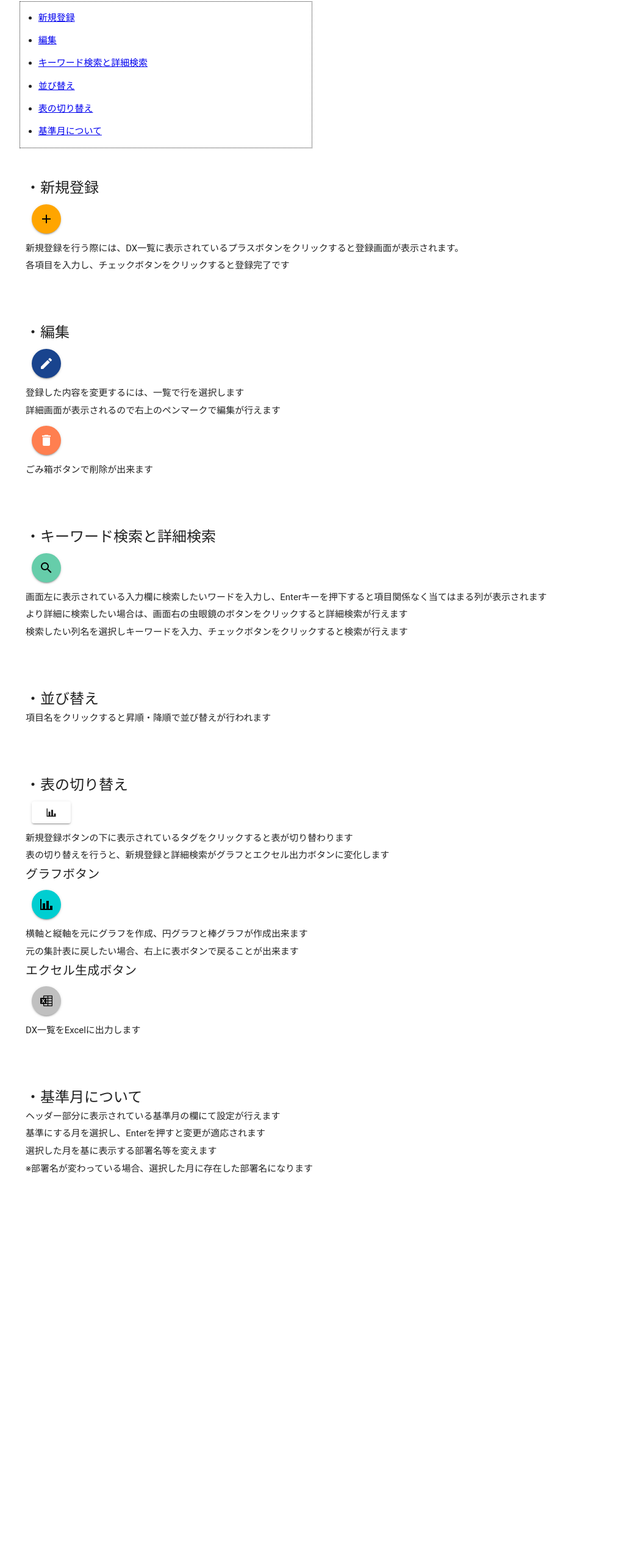
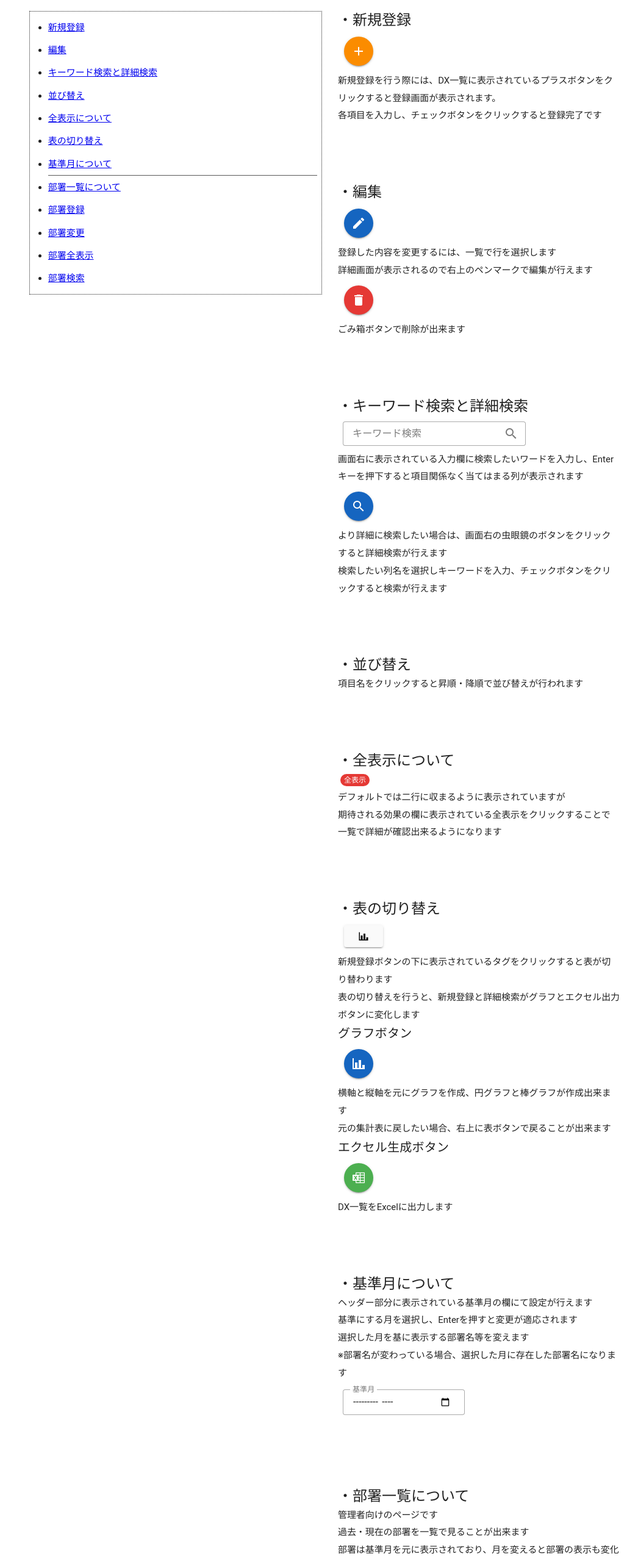
Before and after one commit to koreriku/dx-management-app, a Vue app: page /manual in a window 1280 px wide. Shown: the part 123-2684 px from the top of the page at 61% size, without its empty margins (108-1154 px from the left). Built offline with nearby package versions, Linux system fonts and the light colour scheme.

Commit message:
manual変更

```diff
--- a/src/components/manual.vue
+++ b/src/components/manual.vue
@@ -1,9 +1,4 @@
 <template>
-  <head>
-    <meta charset="UTF-8" />
-    <title>DX管理ソフトマニュアル</title>
-  </head>
-  <body>
   <div align="center">
     <h1
       style="background-color: #4169e1; color: #fff; margin-bottom: 20px"
@@ -14,20 +9,31 @@
   </div>
 
   <div class="wrapper">
-      <div style="margin-bottom: 50px">
+    <v-row justify="center" width="1000">
+      <v-col class="list" lg="6" md="12" xs="12" sm="12">
         <ul style="width: 30rem">
           <li><a href="#new">新規登録</a></li>
           <li><a href="#edit">編集</a></li>
           <li><a href="#keyword">キーワード検索と詳細検索</a></li>
           <li><a href="#sort">並び替え</a></li>
+          <li><a href="#display">全表示について</a></li>
           <li><a href="#table">表の切り替え</a></li>
           <li><a href="#month">基準月について</a></li>
+
+          <v-divider class="border-opacity-75"></v-divider>
+
+          <li><a href="#department">部署一覧について</a></li>
+          <li><a href="#newD">部署登録</a></li>
+          <li><a href="#editD">部署変更</a></li>
+          <li><a href="displayD">部署全表示</a></li>
+          <li><a href="searchD">部署検索</a></li>
         </ul>
-      </div>
+      </v-col>
 
+      <v-col lg="6" md="12" xs="12" sm="12">
         <div class="margin">
-        <p class="text-h5" id="new">・新規登録</p>
-        <v-btn color="#ffa500" icon class="icon">
+          <a class="text-h5 anchor" id="new">・新規登録</a>
+          <v-btn color="yellow" icon class="icon">
             <v-icon>mdi-plus</v-icon>
             <v-tooltip activator="parent" location="right"
               >新規登録(サンプル)</v-tooltip
@@ -40,8 +46,8 @@
         </div>
 
         <div class="margin">
-        <p class="text-h5" id="edit">・編集</p>
-        <v-btn color="#19448e" icon class="icon">
+          <a class="text-h5 anchor" id="edit">・編集</a>
+          <v-btn color="primary" icon class="icon">
             <v-icon color="#fff">mdi-pencil</v-icon>
             <v-tooltip activator="parent" location="right"
               >編集(サンプル)</v-tooltip
@@ -49,7 +55,7 @@
           </v-btn>
           <p>登録した内容を変更するには、一覧で行を選択します</p>
           <p>詳細画面が表示されるので右上のペンマークで編集が行えます</p>
-        <v-btn color="#ff7f50" icon class="icon">
+          <v-btn color="red" icon class="icon">
             <v-icon>mdi-delete</v-icon>
             <v-tooltip activator="parent" location="right"
               >削除(サンプル)</v-tooltip
@@ -59,16 +65,27 @@
         </div>
 
         <div class="margin">
-        <p class="text-h5" id="keyword">・キーワード検索と詳細検索</p>
-        <v-btn color="#66cdaa" icon class="icon">
+          <a class="text-h5 anchor" id="keyword">・キーワード検索と詳細検索</a>
+
+          <v-text-field
+            label="キーワード検索"
+            variant="outlined"
+            density="compact"
+            class="mx-2 my-2"
+            append-inner-icon="mdi-magnify"
+            hide-details="auto"
+            style="width: 300px"
+          ></v-text-field>
+          <p>
+            画面右に表示されている入力欄に検索したいワードを入力し、Enterキーを押下すると項目関係なく当てはまる列が表示されます
+          </p>
+
+          <v-btn color="primary" icon class="icon">
             <v-icon>mdi-magnify</v-icon>
             <v-tooltip activator="parent" location="right"
               >詳細検索(サンプル)</v-tooltip
             >
           </v-btn>
-        <p>
-          画面左に表示されている入力欄に検索したいワードを入力し、Enterキーを押下すると項目関係なく当てはまる列が表示されます
-        </p>
           <p>
             より詳細に検索したい場合は、画面右の虫眼鏡のボタンをクリックすると詳細検索が行えます
           </p>
@@ -78,14 +95,22 @@
         </div>
 
         <div class="margin">
-        <p class="text-h5" id="sort">・並び替え</p>
+          <a class="text-h5 anchor" id="sort">・並び替え</a>
           <p>項目名をクリックすると昇順・降順で並び替えが行われます</p>
           <p></p>
         </div>
 
         <div class="margin">
+          <a class="text-h5 anchor" id="display">・全表示について</a>
+          <v-badge color="red" content="全表示" class="mr-2" inline></v-badge>
+          <p>デフォルトでは二行に収まるように表示されていますが</p>
+          <p>期待される効果の欄に表示されている全表示をクリックすることで</p>
+          <p>一覧で詳細が確認出来るようになります</p>
+        </div>
+
+        <div class="margin">
           <p class="text-h5" id="table">・表の切り替え</p>
-        <v-btn class="icon">
+          <v-btn class="icon" color="gray">
             <v-icon>mdi-chart-bar</v-icon>
           </v-btn>
           <p>
@@ -95,7 +120,7 @@
             表の切り替えを行うと、新規登録と詳細検索がグラフとエクセル出力ボタンに変化します
           </p>
           <p class="text-h6">グラフボタン</p>
-        <v-btn color="#00ced1" icon class="icon">
+          <v-btn color="primary" icon class="icon">
             <v-icon>mdi-chart-bar</v-icon>
             <v-tooltip activator="parent" location="right"
               >グラフ作成(サンプル)</v-tooltip
@@ -104,7 +129,7 @@
           <p>横軸と縦軸を元にグラフを作成、円グラフと棒グラフが作成出来ます</p>
           <p>元の集計表に戻したい場合、右上に表ボタンで戻ることが出来ます</p>
           <p class="text-h6">エクセル生成ボタン</p>
-        <v-btn color="#c0c0c0" icon class="icon">
+          <v-btn color="green" icon class="icon">
             <v-icon>mdi-microsoft-excel</v-icon>
             <v-tooltip activator="parent" location="right"
               >excel作成(サンプル)</v-tooltip
@@ -114,32 +139,122 @@
         </div>
 
         <div class="margin">
-        <p class="text-h5" id="month">・基準月について</p>
+          <a class="text-h5 anchor" id="month">・基準月について</a>
           <p>ヘッダー部分に表示されている基準月の欄にて設定が行えます</p>
           <p>基準にする月を選択し、Enterを押すと変更が適応されます</p>
           <p>選択した月を基に表示する部署名等を変えます</p>
           <p>※部署名が変わっている場合、選択した月に存在した部署名になります</p>
+          <v-text-field
+            type="month"
+            label="基準月"
+            variant="outlined"
+            density="compact"
+            class="mx-2 mt-3"
+            style="width: 200px"
+          ></v-text-field>
+        </div>
+
+        <div class="margin">
+          <a class="text-h5 anchor" id="department">・部署一覧について</a>
+          <p>管理者向けのページです</p>
+          <p>過去・現在の部署を一覧で見ることが出来ます</p>
+          <p>
+            部署は基準月を元に表示されており、月を変えると部署の表示も変化します
+          </p>
+        </div>
+
+        <div class="margin">
+          <a class="text-h5 anchor" id="newD">・部署登録</a>
+          <v-btn color="yellow" icon class="icon">
+            <v-icon>mdi-plus</v-icon>
+            <v-tooltip activator="parent" location="right"
+              >新規登録(サンプル)</v-tooltip
+            >
+          </v-btn>
+          <p>DX一覧と同様にプラスボタンで新規追加が行えます</p>
+          <p>各項目を入力後登録が出来ます</p>
+          <p>特に制限がなければ区分と期限はそのままをおすすめします</p>
+        </div>
+
+        <div class="margin">
+          <a class="text-h5 anchor" id="editD">・部署変更</a>
+          <p>部署名をクリックすると変更が行えます</p>
+          <p class="text-subtitle-1">変更の仕方</p>
+          <ol>
+            <li>
+              <p>部署名と開始日の変更はおすすめしません、</p>
+              <p>部署名が変わった場合は新規追加を行ってください</p>
+            </li>
+            <li>
+              <p>部署名変更を行った過去の部署は区分を現在の部署に変更し</p>
+              <p>期限を変更してください</p>
+            </li>
+            <li>
+              <p>
+                部署が他部署に吸収された場合は、部署の区分を他部署に変更して下さい
+              </p>
+              <p>こちらでも期限を変更してください</p>
+            </li>
+            <li>
+              <p>部署が二つ以上に分裂する場合、登録を二回行い</p>
+              <p>どちらかに過去の部署を入れてください</p>
+            </li>
+            <li>
+              <p>部署を元の区分に戻すときはNEWを選択してください</p>
+              <p>この場合、部署名は最後に移ります</p>
+            </li>
+          </ol>
+        </div>
+
+        <div class="margin">
+          <a class="text-h5 anchor" id="displayD">・部署全表示</a>
+          <v-badge color="red" content="全表示" class="mr-2" inline></v-badge>
+          <p>
+            過去の部署を見たいときは、部署名の隣にある三角マークを押すと見ることが出来ます
+          </p>
+          <p>全表示ボタンを押すと過去の部署も含めて表示されるようになります</p>
+        </div>
+
+        <div class="margin">
+          <a class="text-h5 anchor" id="searchD">・部署検索</a>
+          <v-text-field
+            label="部門検索"
+            variant="outlined"
+            density="compact"
+            class="mx-2 my-3"
+            append-inner-icon="mdi-magnify"
+            hide-details="auto"
+            style="width: 200px"
+          ></v-text-field>
+          <p>部署検索を使用することで部署を捜さずに表示することが出来ます</p>
         </div>
         <p style="height: 500px"></p>
+      </v-col>
+    </v-row>
   </div>
-  </body>
 </template>
 
 <!-- 文字、写真のデザインを指定するスタイルシート -->
 <style>
-ul,
-ol {
+ul {
   border: dotted 1px; /*ドット 色 太さ*/
   padding: 0.5em 0.5em 0.5em 2em;
 }
 
-ul li,
-ol li {
+ul li {
   line-height: 1.5;
   padding: 0.5em 0;
 }
+
+ol {
+  padding: 0.5em 0.5em 0.5em 2em;
+}
+
+ol li {
+  padding: 0.5em 0;
+}
 .margin {
-  margin-bottom: 5rem;
+  margin-bottom: 6rem;
   margin-left: 10px;
 }
 .icon {
@@ -149,5 +264,17 @@ ol li {
   width: 1000px;
   margin: 0 auto;
   line-height: 1.8rem;
+  padding: 1rem;
+}
+a.anchor {
+  display: block;
+  padding-top: 70px;
+  margin-top: -70px;
+}
+
+.list {
+  margin-bottom: 50px;
+  position: sticky;
+  top: 0px;
 }
 </style>
```
Lines whose indentation alone changed are shown as unchanged.
